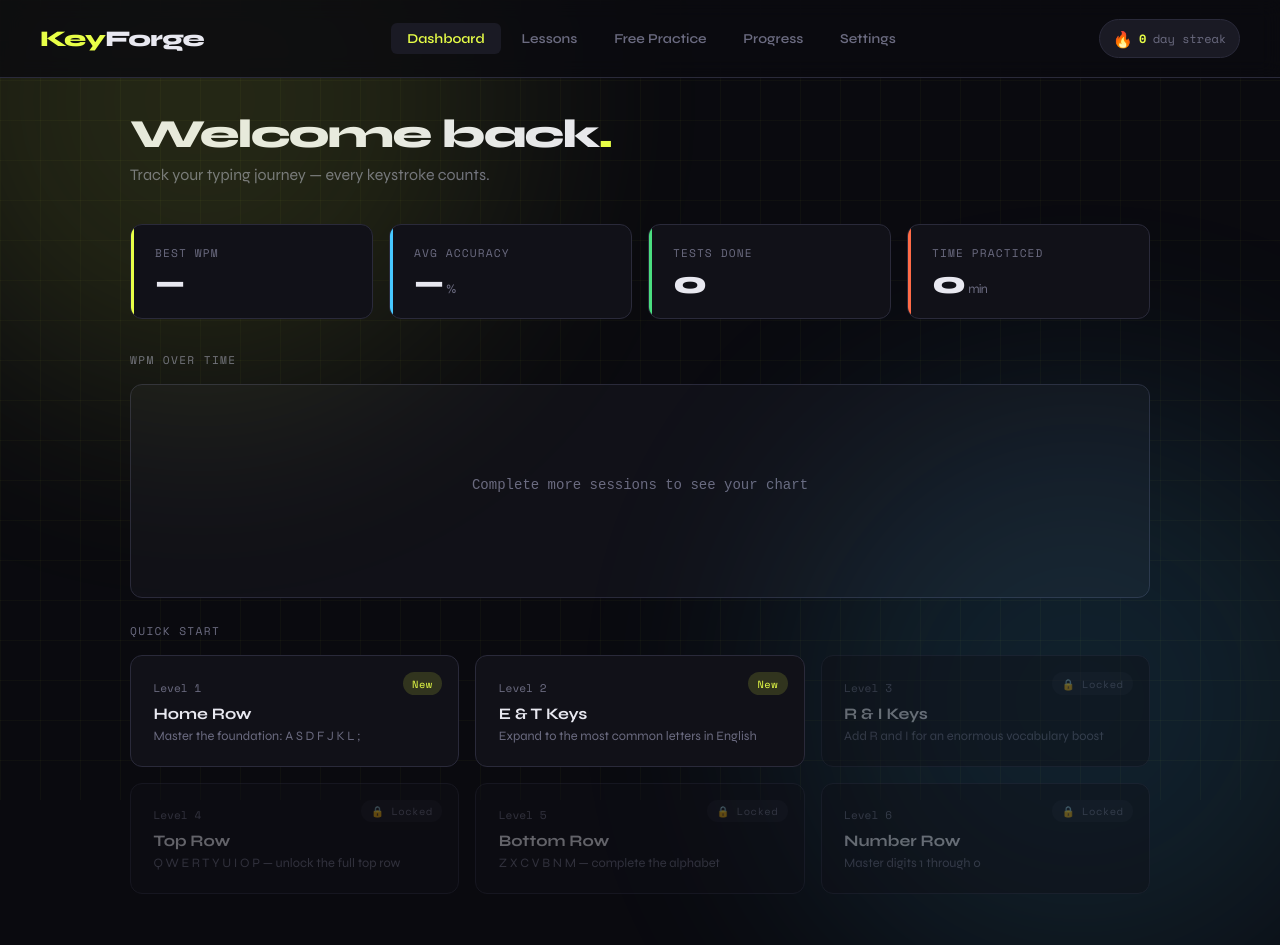
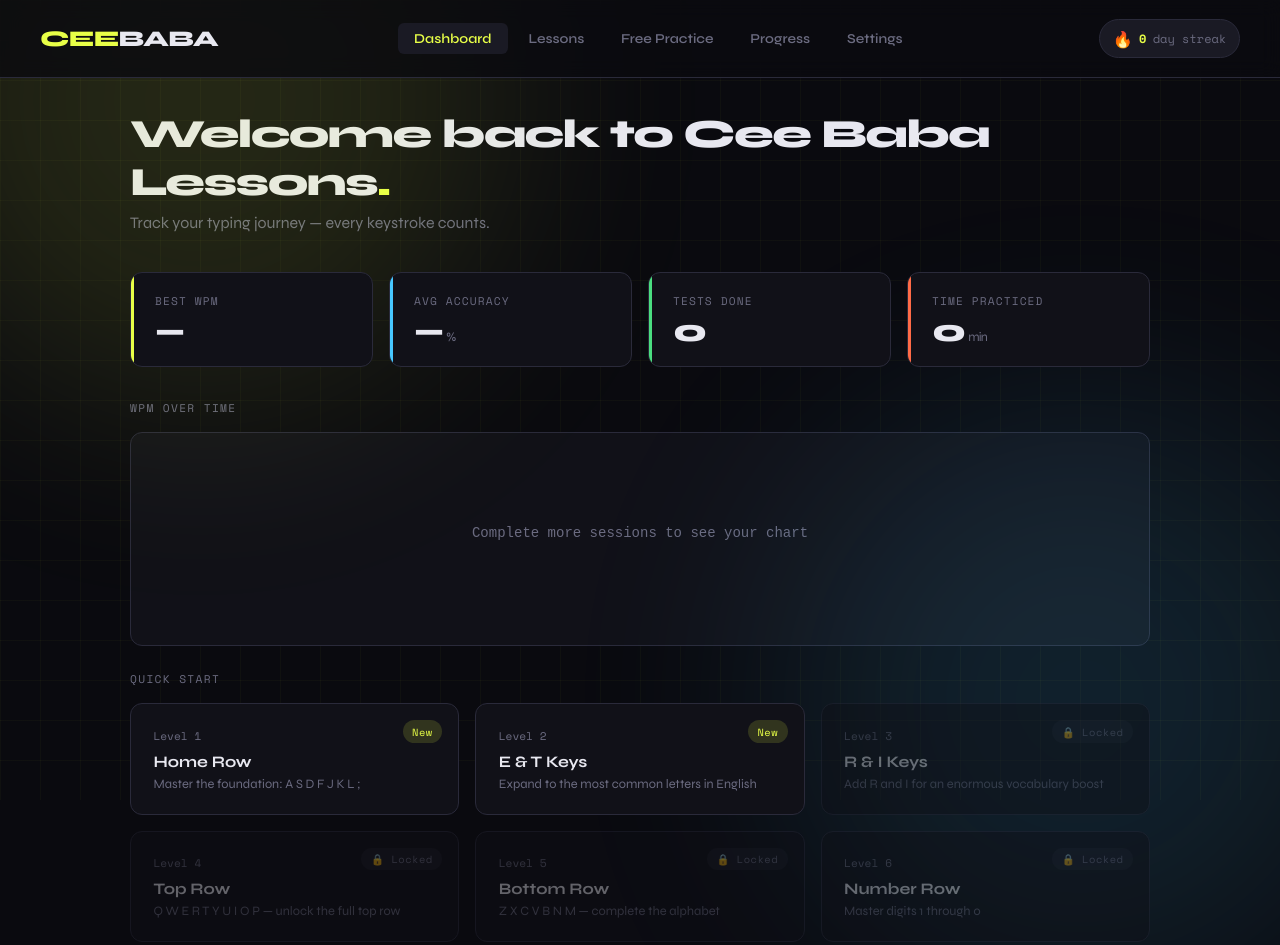
Before and after one commit to cdtobil/Cyril-Typing-Academy, a plain HTML site: page index.html in a window 1280 px wide. Shown: the top 945 px of the page. Drawn offline with nearby package versions, Linux system fonts and the light colour scheme.

Commit message:
Update logo and welcome message in index.html

```diff
--- a/index.html
+++ b/index.html
@@ -469,7 +469,7 @@
   <div class="glow-orb two"></div>
 
   <nav>
-    <div class="logo">Key<span>Forge</span></div>
+    <div class="logo">CEE<span>BABA</span></div>
     <div class="nav-tabs">
       <button class="nav-tab active" onclick="showPage('home')">Dashboard</button>
       <button class="nav-tab" onclick="showPage('lessons')">Lessons</button>
@@ -489,7 +489,7 @@
   <!-- DASHBOARD -->
   <div class="page active" id="page-home">
     <div class="page-header">
-      <h1>Welcome back<span class="accent-dot">.</span></h1>
+      <h1>Welcome back to Cee Baba Lessons<span class="accent-dot">.</span></h1>
       <p>Track your typing journey — every keystroke counts.</p>
     </div>
 
```
